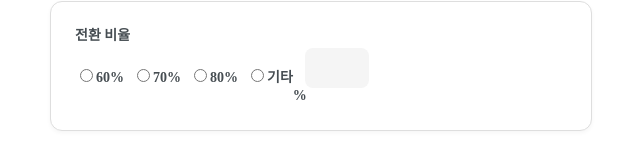
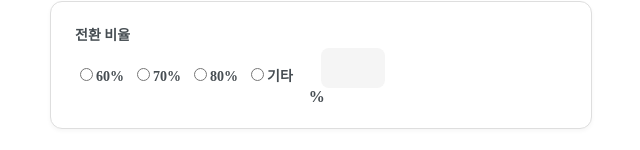
Before and after one commit to ihateindex/deposit-calculator, a React (Create React App) app: page / in a window 1280 px wide. Shown: the part 474-624 px from the top of the page, without its empty margins (319-959 px from the left). Built offline with nearby package versions, Linux system fonts and the light colour scheme; a web font is replaced by a local one.

Commit message:
Update ConvertDepositsInput.js

```diff
--- a/src/components/ConvertDepositsInput/ConvertDepositsInput.js
+++ b/src/components/ConvertDepositsInput/ConvertDepositsInput.js
@@ -116,7 +116,7 @@ const ConvertDepositInput = (props) => {
                                     }}
                                     readOnly={etcReadonly ? true : false}
                                 />
-                                <label className={`${style['label']}`}>%</label>
+                                <label>%</label>
                             </div>
                         </div>
                     </div>
```
